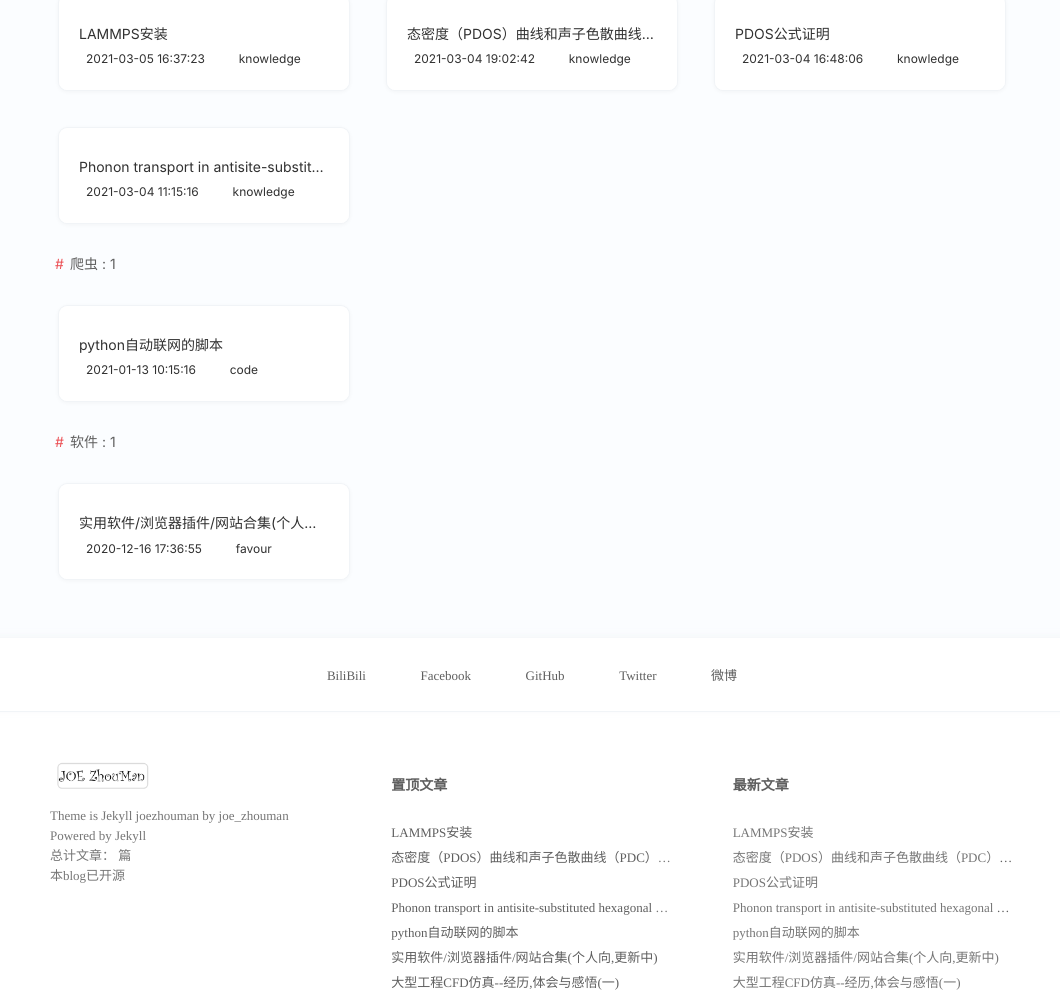
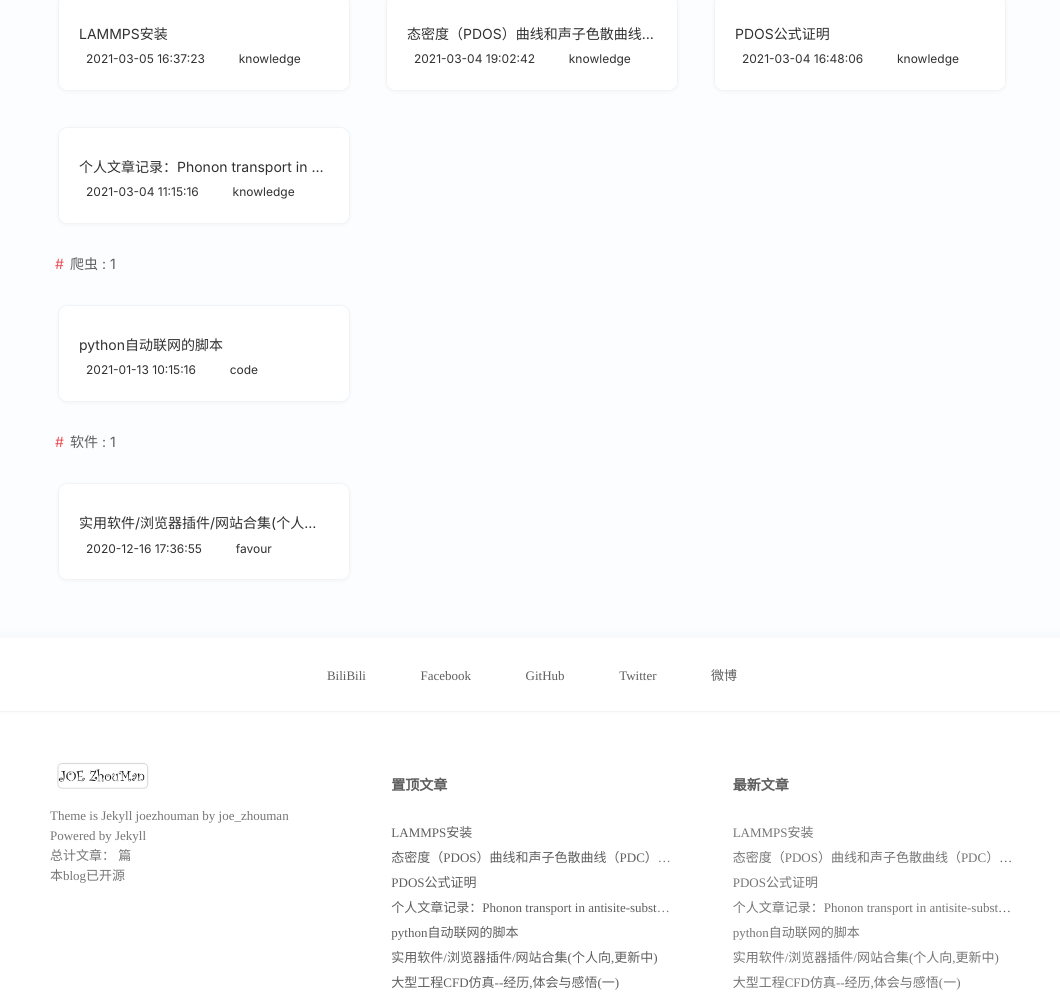
Before and after one commit to Joe-zhouman/joe_zm.blog.github.io, a Jekyll site: the page built from tags/index.html, in a window 1280 px wide and 1400 px high, scrolled down 2751 px. Shown: the part 280-1279 px from the top of the window, without its empty margins (108-1168 px from the left). Built offline with Jekyll 4.4.1, drawn with Linux system fonts in a browser that asks for light colours; nearby versions of some CDN libraries; some of the changed text lies outside the part shown.

Commit message:
Update 2021-3-4-P1_AS_hBN.md

```diff
--- a/_posts/Paper/2021-3-4-P1_AS_hBN.md
+++ b/_posts/Paper/2021-3-4-P1_AS_hBN.md
@@ -2,7 +2,7 @@
 layout: blog
 istop : true
 book : true
-title: "Phonon transport in antisite-substituted hexagonal boron nitride nanosheets: A molecular dynamics study"
+title: "个人文章记录：Phonon transport in antisite-substituted hexagonal boron nitride nanosheets: A molecular dynamics study"
 category: knowledge
 tags: paper 分子动力学
 background-image: graphene.jpg
```
